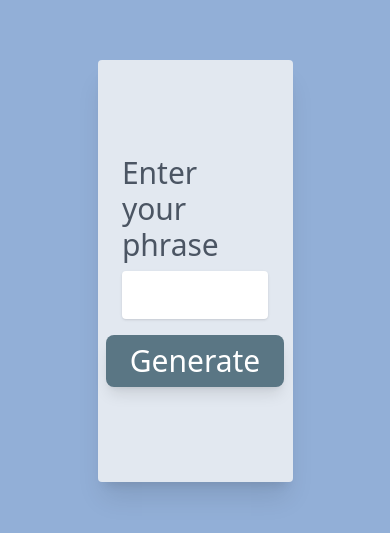
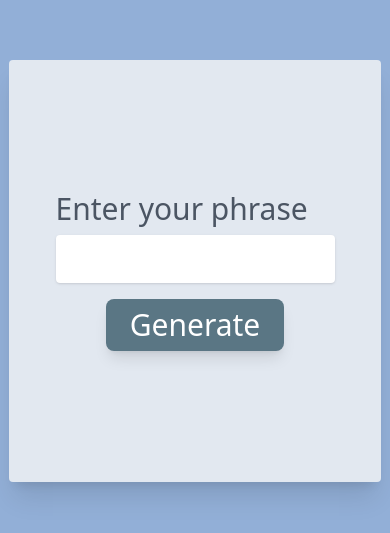
Before and after one commit to tony-baglien/allhamisbadham, a React (Vite) app: page / in a window 390 px wide. Shown: the part 151-684 px from the top of the page. Built offline with nearby package versions, Linux system fonts and the light colour scheme.

Commit message:
added responsive text and thinned out containers

```diff
--- a/src/App.css
+++ b/src/App.css
@@ -3,9 +3,16 @@
 @tailwind utilities;
 
 body {
-    overflow: hidden;
+    width: 100vw;
+    height: 100vh;
 }
 
-.resultsContainer {
-    font-size: clamp(3rem, 8rem, 25vw);
+#root {
+    overflow: hidden;
+    display: flex;
+    align-items: center;
+    justify-content: center;
+    width: 100%;
+    height: 100%;
+    background-color: #92afd7;
 }
--- a/src/App.jsx
+++ b/src/App.jsx
@@ -102,7 +102,7 @@ function App() {
     };
 
     return (
-        <div className="min-w-[100vw] h-screen bg-blue-powder flex items-center justify-center overflow-hidden">
+        <>
             <Container customClasses="inputContainer" hide={showResults}>
                 <form
                     onSubmit={handleSubmit}
@@ -131,10 +131,10 @@ function App() {
                     </button>
                 </form>
             </Container>
-            <div className="resultsContainer whitespace-nowrap">
+            <div className="resultsContainer w-fit text-8xl text-slate-900">
                 {showResults ? <Results /> : null}
             </div>
-        </div>
+        </>
     );
 }
 
--- a/src/components/container.jsx
+++ b/src/components/container.jsx
@@ -2,15 +2,11 @@ const Container = (props) => {
     let hide = props.hide || false;
     return (
         <div
-            className={`w-screen h-screen items-center justify-center flex-shrink-0 ${
-                hide ? "hidden" : "flex"
-            }`}
+            className={`relative min-w-1/2 h-1/2 bg-slate-200 shadow-xl rounded flex items-center justify-center flex-shrink-0" ${
+                props.customClasses
+            } ${hide ? "hidden" : "flex"}`}
         >
-            <div
-                className={`relative w-1/2 h-1/2 bg-slate-200 shadow-xl rounded flex items-center justify-center flex-shrink-0" ${props.customClasses}`}
-            >
-                {props.children}
-            </div>
+            {props.children}
         </div>
     );
 };
```
